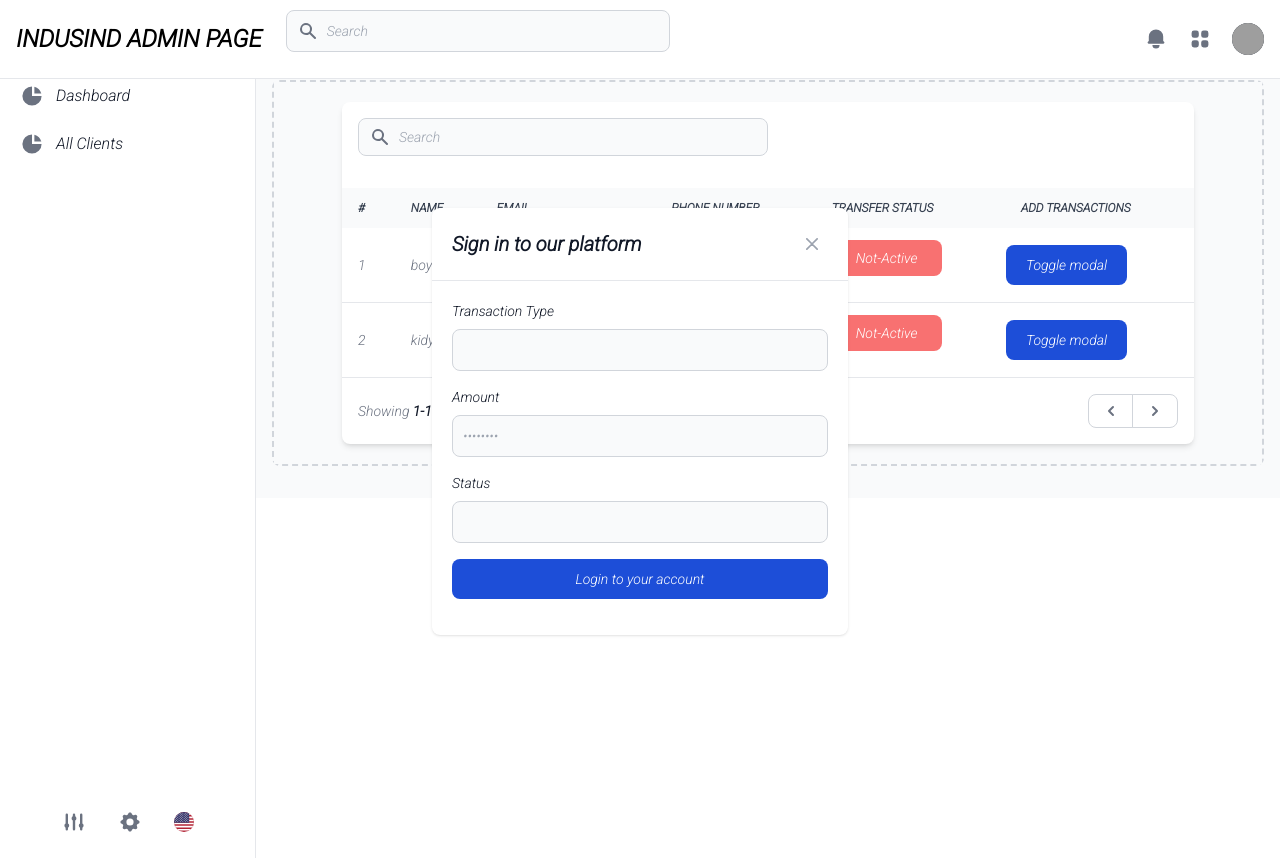
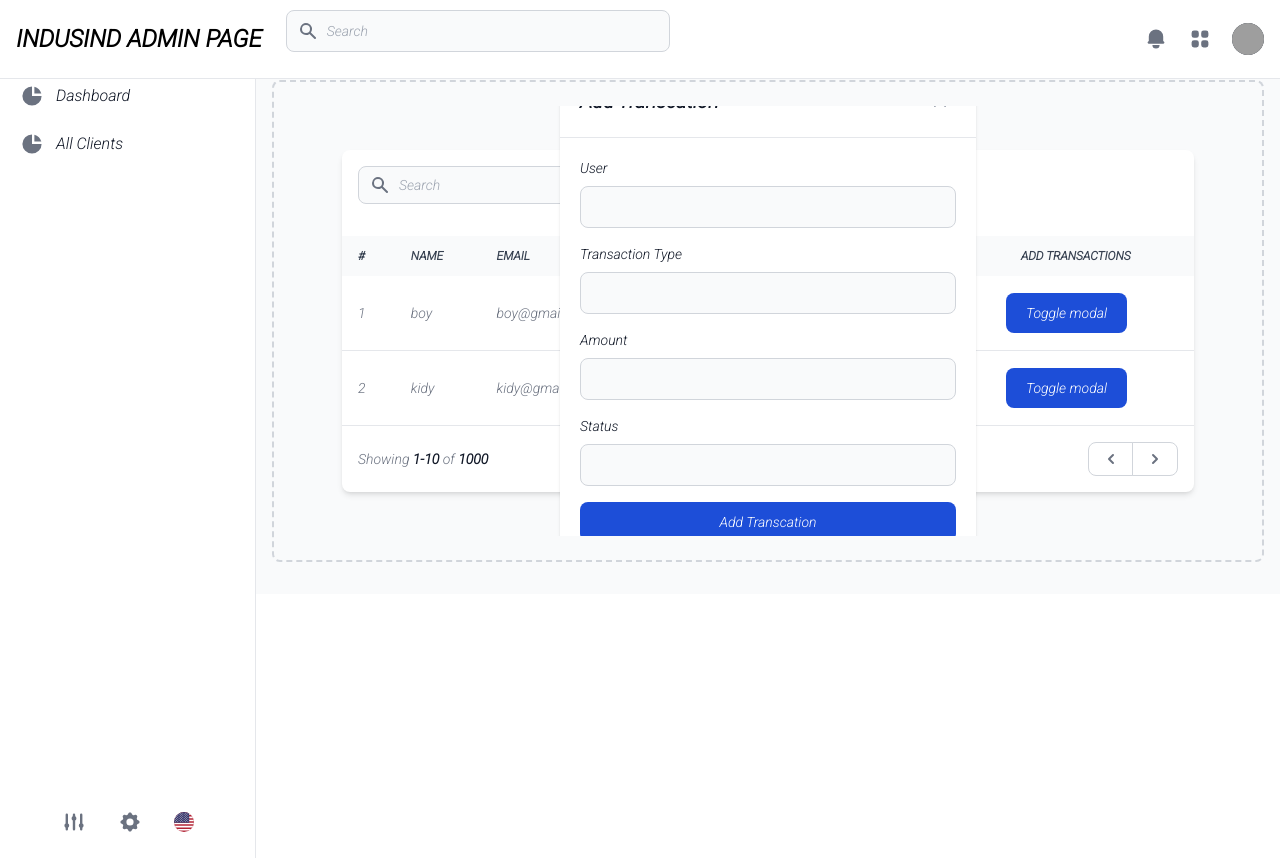
Before and after one commit to SPOTWEBDEV/dashboard, a PHP site: page /dashboards/admin/clients/ in a window 1280 px wide. Run offline with PHP 8.4, Linux system fonts and the light colour scheme; data comes from the database, SQL or seed files in the repository; some libraries are stand-ins or nearby versions; grey boxes are pictures that could not be loaded.

Commit message:
working on the admin page

```diff
--- a/admin/clients/index.php
+++ b/admin/clients/index.php
@@ -47,17 +47,17 @@ if (isset($_POST['transfer_status'])) {
         <?php include('../../layout/admin/sidebar.php')  ?>
         <!-- <a href="../../"></a> -->
 
-        <main class="p-4 md:ml-64 h-auto pt-20">
+        <main class="p-4 md:ml-64  pt-20">
 
-            <div class="border-2 border-dashed rounded-lg border-gray-300 dark:border-gray-600 h-fit mb-4">
+            <div class="border-2 border-dashed rounded-lg border-gray-300 dark:border-gray-600 py-6   mb-4">
 
 
                 <div class="relative overflow-x-auto">
 
-                    <section class="bg-gray-50 dark:bg-gray-900 p-3 sm:p-5">
-                        <div class="mx-auto max-w-screen-xl px-4 lg:px-12">
+                    <section class="bg-gray-50 dark:bg-gray-900  p-3 sm:p-5">
+                        <div class="mx-auto max-w-screen-xl px-4 lg:px-12 py-6 ">
                             <!-- Start coding here -->
-                            <div class="bg-white dark:bg-gray-800 relative shadow-md sm:rounded-lg overflow-hidden">
+                            <div class="bg-white dark:bg-gray-800 relative shadow-md sm:rounded-lg ">
                                 <div class="flex flex-col md:flex-row items-center justify-between space-y-3 md:space-y-0 md:space-x-4 p-4">
                                     <div class="w-full md:w-1/2">
                                         <form class="flex items-center">
@@ -137,6 +137,53 @@ if (isset($_POST['transfer_status'])) {
                                     </ul>
                                 </nav>
                             </div>
+
+                            <div class="flex  absolute z-50 justify-center items-center w-full md:inset-0 ">
+                                <div class="relative p-4 w-full max-w-md ">
+                                    <!-- Modal content -->
+                                    <div class="relative bg-white rounded-lg shadow dark:bg-gray-700">
+                                        <!-- Modal header -->
+                                        <div class="flex items-center justify-between p-4 md:p-5 border-b rounded-t dark:border-gray-600">
+                                            <h3 class="text-xl font-semibold text-gray-900 dark:text-white">
+                                                Add Transcation
+                                            </h3>
+                                            <button type="button" class="end-2.5 text-gray-400 bg-transparent hover:bg-gray-200 hover:text-gray-900 rounded-lg text-sm w-8 h-8 ms-auto inline-flex justify-center items-center dark:hover:bg-gray-600 dark:hover:text-white" data-modal-hide="authentication-modal">
+                                                <svg class="w-3 h-3" aria-hidden="true" xmlns="http://www.w3.org/2000/svg" fill="none" viewBox="0 0 14 14">
+                                                    <path stroke="currentColor" stroke-linecap="round" stroke-linejoin="round" stroke-width="2" d="m1 1 6 6m0 0 6 6M7 7l6-6M7 7l-6 6" />
+                                                </svg>
+                                                <span class="sr-only">Close modal</span>
+                                            </button>
+                                        </div>
+                                        <!-- Modal body -->
+                                        <div class="p-4 md:p-5">
+                                            <form class="space-y-4" method="POST">
+                                                <div>
+                                                    <label for="user" class="block mb-2 text-sm font-medium text-gray-900 dark:text-white">User</label>
+                                                    <input type="text" name="user" id="user" class="bg-gray-50 border border-gray-300 text-gray-900 text-sm rounded-lg focus:ring-blue-500 focus:border-blue-500 block w-full p-2.5 dark:bg-gray-600 dark:border-gray-500 dark:placeholder-gray-400 dark:text-white" required>
+                                                </div>
+                                                <div>
+                                                    <label for="transcationtype" class="block mb-2 text-sm font-medium text-gray-900 dark:text-white">Transaction Type</label>
+                                                    <input type="text" name="transcationtype" id="transcationtype" class="bg-gray-50 border border-gray-300 text-gray-900 text-sm rounded-lg focus:ring-blue-500 focus:border-blue-500 block w-full p-2.5 dark:bg-gray-600 dark:border-gray-500 dark:placeholder-gray-400 dark:text-white" required>
+                                                </div>
+                                                <div>
+                                                    <label for="amount" class="block mb-2 text-sm font-medium text-gray-900 dark:text-white">Amount</label>
+                                                    <input type="text" name="amount" id="amount" class="bg-gray-50 border border-gray-300 text-gray-900 text-sm rounded-lg focus:ring-blue-500 focus:border-blue-500 block w-full p-2.5 dark:bg-gray-600 dark:border-gray-500 dark:placeholder-gray-400 dark:text-white" required>
+                                                </div>
+                                                <div>
+                                                    <div>
+                                                        <label for="status" class="block mb-2 text-sm font-medium text-gray-900 dark:text-white">Status</label>
+                                                        <input type="text" name="status" id="status" class="bg-gray-50 border border-gray-300 text-gray-900 text-sm rounded-lg focus:ring-blue-500 focus:border-blue-500 block w-full p-2.5 dark:bg-gray-600 dark:border-gray-500 dark:placeholder-gray-400 dark:text-white" required>
+                                                    </div>
+
+                                                </div>
+
+                                                <button type="submit" class="w-full text-white bg-blue-700 hover:bg-blue-800 focus:ring-4 focus:outline-none focus:ring-blue-300 font-medium rounded-lg text-sm px-5 py-2.5 text-center dark:bg-blue-600 dark:hover:bg-blue-700 dark:focus:ring-blue-800">Add Transcation</button>
+
+                                            </form>
+                                        </div>
+                                    </div>
+                                </div>
+                            </div>
                         </div>
                     </section>
                 </div>
@@ -187,6 +234,7 @@ if (isset($_POST['transfer_status'])) {
             document.querySelector('tbody').innerHTML = ''
             if (data.length > 0) {
                 for (var i = 0; i < data.length; i++) {
+                    console.log(data[i]);
 
                     let transfer_message = '';
                     if (data[i].transfer_status == 1) {
@@ -214,7 +262,7 @@ if (isset($_POST['transfer_status'])) {
                                                     </form>
                                                 </td>
                                                 <td>
-                                                  <button data-modal-target="authentication-modal" data-modal-toggle="authentication-modal" class="block text-white bg-blue-700 hover:bg-blue-800 focus:ring-4 focus:outline-none focus:ring-blue-300 font-medium rounded-lg text-sm px-5 py-2.5 text-center dark:bg-blue-600 dark:hover:bg-blue-700 dark:focus:ring-blue-800" type="button">Toggle modal</button>
+                                                  <button  class="block text-white bg-blue-700 hover:bg-blue-800 focus:ring-4 focus:outline-none focus:ring-blue-300 font-medium rounded-lg text-sm px-5 py-2.5 text-center dark:bg-blue-600 dark:hover:bg-blue-700 dark:focus:ring-blue-800" type="button">Toggle modal</button>
                                                 </td>
                                             </tr>`;
                     document.querySelector('tbody').insertAdjacentHTML("beforeend", html)
@@ -223,48 +271,7 @@ if (isset($_POST['transfer_status'])) {
         }
     </script>
 
-    <div  tabindex="-1" aria-hidden="true" class="flex overflow-y-auto overflow-x-hidden fixed top-0 right-0 left-0 z-50 justify-center items-center w-full md:inset-0 h-[calc(100%-1rem)] max-h-full">
-        <div class="relative p-4 w-full max-w-md max-h-full">
-            <!-- Modal content -->
-            <div class="relative bg-white rounded-lg shadow dark:bg-gray-700">
-                <!-- Modal header -->
-                <div class="flex items-center justify-between p-4 md:p-5 border-b rounded-t dark:border-gray-600">
-                    <h3 class="text-xl font-semibold text-gray-900 dark:text-white">
-                        Sign in to our platform
-                    </h3>
-                    <button type="button" class="end-2.5 text-gray-400 bg-transparent hover:bg-gray-200 hover:text-gray-900 rounded-lg text-sm w-8 h-8 ms-auto inline-flex justify-center items-center dark:hover:bg-gray-600 dark:hover:text-white" data-modal-hide="authentication-modal">
-                        <svg class="w-3 h-3" aria-hidden="true" xmlns="http://www.w3.org/2000/svg" fill="none" viewBox="0 0 14 14">
-                            <path stroke="currentColor" stroke-linecap="round" stroke-linejoin="round" stroke-width="2" d="m1 1 6 6m0 0 6 6M7 7l6-6M7 7l-6 6" />
-                        </svg>
-                        <span class="sr-only">Close modal</span>
-                    </button>
-                </div>
-                <!-- Modal body -->
-                <div class="p-4 md:p-5">
-                    <form class="space-y-4" action="#">
-                        <div>
-                            <label for="email" class="block mb-2 text-sm font-medium text-gray-900 dark:text-white">Transaction Type</label>
-                            <input type="email" name="email" id="email" class="bg-gray-50 border border-gray-300 text-gray-900 text-sm rounded-lg focus:ring-blue-500 focus:border-blue-500 block w-full p-2.5 dark:bg-gray-600 dark:border-gray-500 dark:placeholder-gray-400 dark:text-white" required>
-                        </div>
-                        <div>
-                            <label for="password" class="block mb-2 text-sm font-medium text-gray-900 dark:text-white">Amount</label>
-                            <input type="password" name="password" id="password" placeholder="••••••••" class="bg-gray-50 border border-gray-300 text-gray-900 text-sm rounded-lg focus:ring-blue-500 focus:border-blue-500 block w-full p-2.5 dark:bg-gray-600 dark:border-gray-500 dark:placeholder-gray-400 dark:text-white" required>
-                        </div>
-                        <div>
-                            <div>
-                                <label for="status" class="block mb-2 text-sm font-medium text-gray-900 dark:text-white">Status</label>
-                                <input type="text" name="status" id="status" class="bg-gray-50 border border-gray-300 text-gray-900 text-sm rounded-lg focus:ring-blue-500 focus:border-blue-500 block w-full p-2.5 dark:bg-gray-600 dark:border-gray-500 dark:placeholder-gray-400 dark:text-white" required>
-                            </div>
 
-                        </div>
-
-                        <button type="submit" class="w-full text-white bg-blue-700 hover:bg-blue-800 focus:ring-4 focus:outline-none focus:ring-blue-300 font-medium rounded-lg text-sm px-5 py-2.5 text-center dark:bg-blue-600 dark:hover:bg-blue-700 dark:focus:ring-blue-800">Login to your account</button>
-
-                    </form>
-                </div>
-            </div>
-        </div>
-    </div>
 
 </body>
 
```
